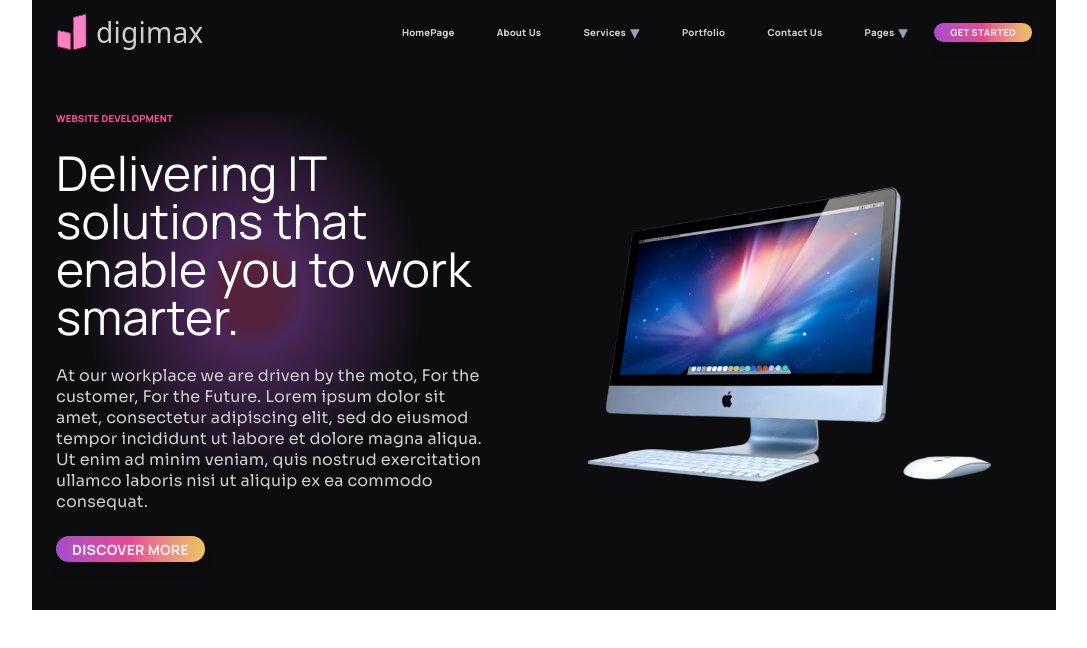
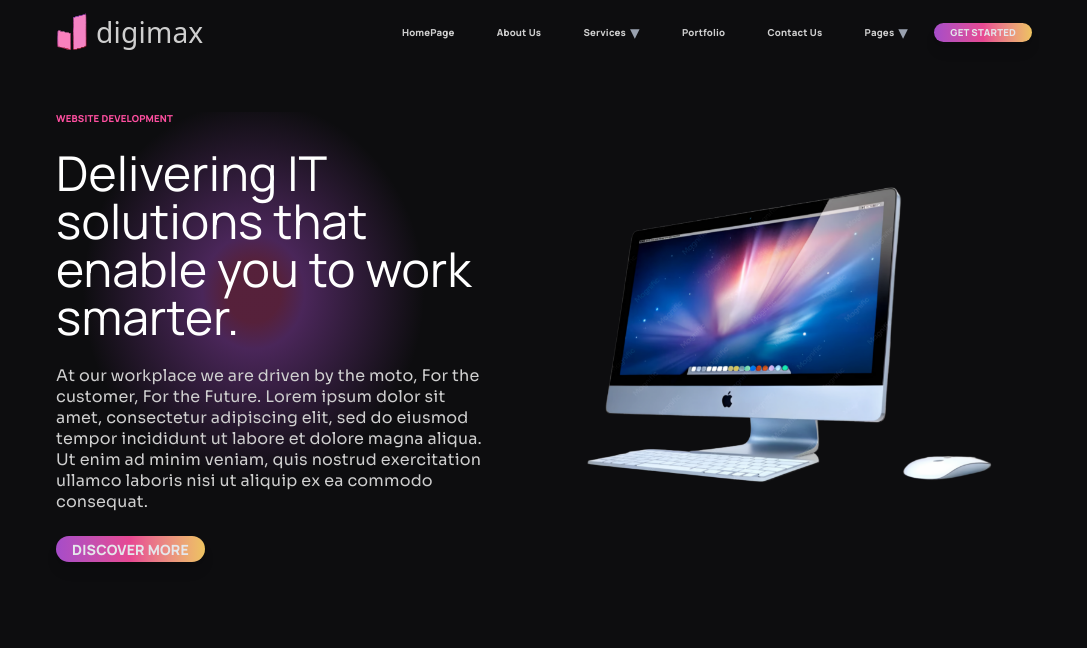
Before and after one commit to zedrock-coding/digimax-styling-copy, a React (Vite) app: page / in a window 1280 px wide. Shown: the top 648 px of the page, without its empty margins (96-1183 px from the left). Built offline with nearby package versions, Linux system fonts and the light colour scheme; a web font is replaced by a local one.

Commit message:
corrected an error where the background had a slightly different color than its foreground elements

```diff
--- a/src/index.css
+++ b/src/index.css
@@ -82,4 +82,5 @@
 
 html{
   scroll-behavior: smooth;
+  background-color: var(--color-bg);
 }
```
